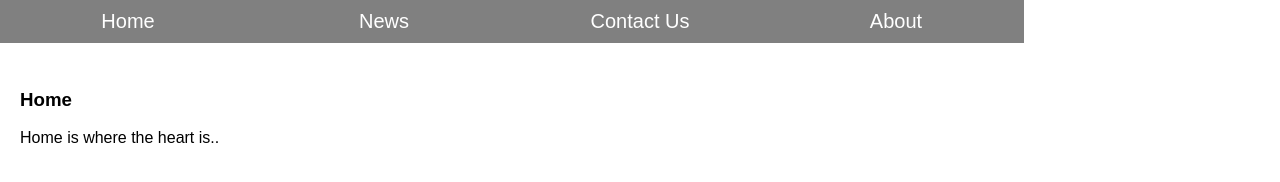
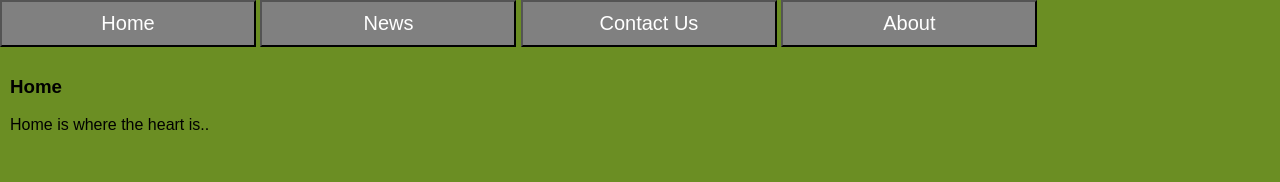
Before and after one commit to dev3Nigerian/mini-website, a plain HTML site: page index.html in a window 1280 px wide. Drawn offline with Linux system fonts and the light colour scheme.

Commit message:
added background

```diff
--- a/style.css
+++ b/style.css
@@ -21,10 +21,8 @@ td {
 .tablink {
   background-color: grey;
   font-size: 20px;
-  float: left;
   width: 20%;
   color: white;
-  border: none;
   outline: none;
   cursor: pointer;
   padding: 10px;
@@ -33,10 +31,10 @@ body, html {
   height: 100%;
   margin: 0 auto;
   font-family: Arial, Helvetica, sans-serif;
+  background-color:olivedrab;
 }
 .tabcontent {
   position: absolute !important;
   height: 100%;
-  padding: 70px 20px;
-
+  padding: 10px;
 }
```
Also changed, not shown: index.html (+0 -1 lines).
